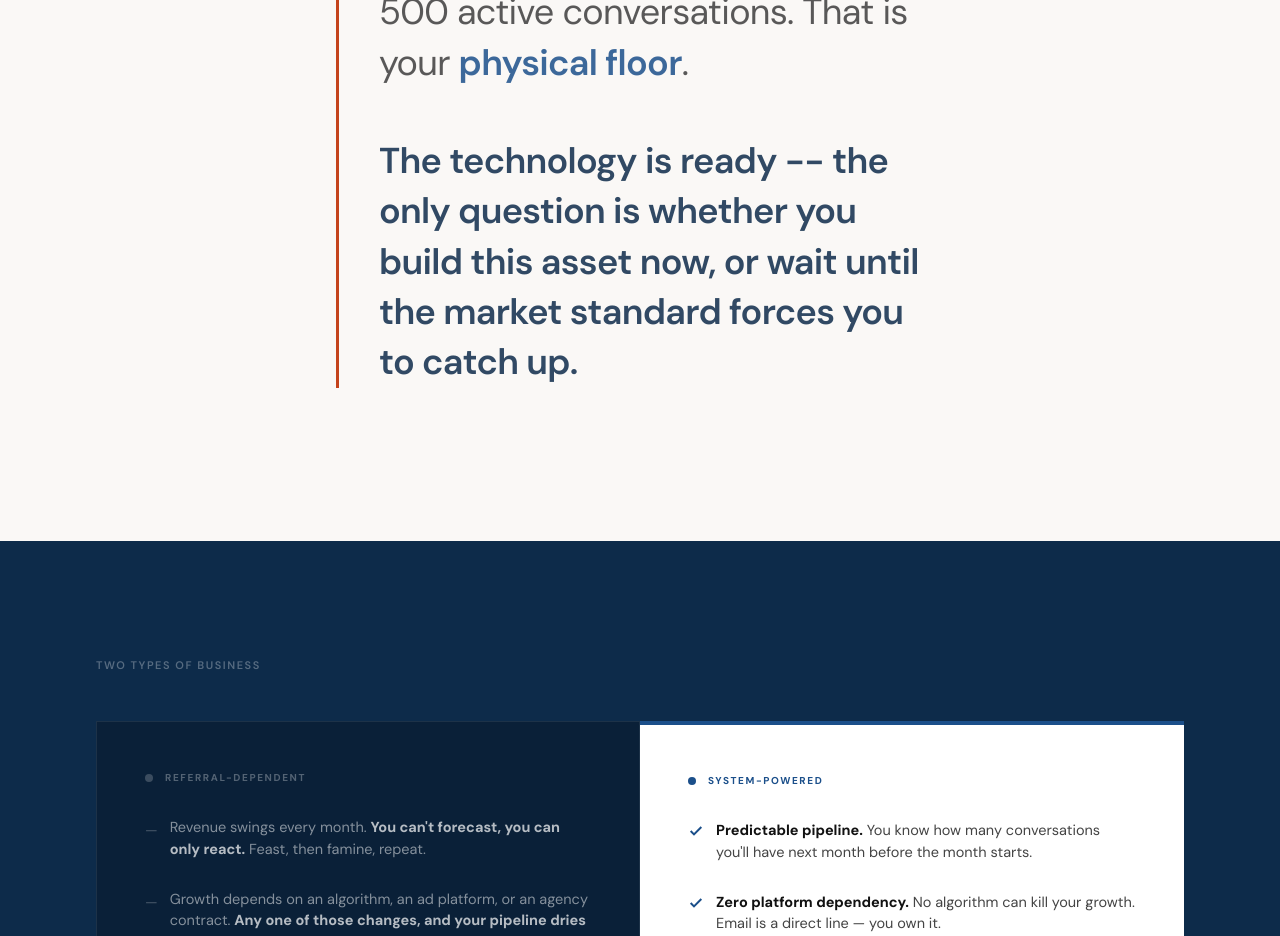
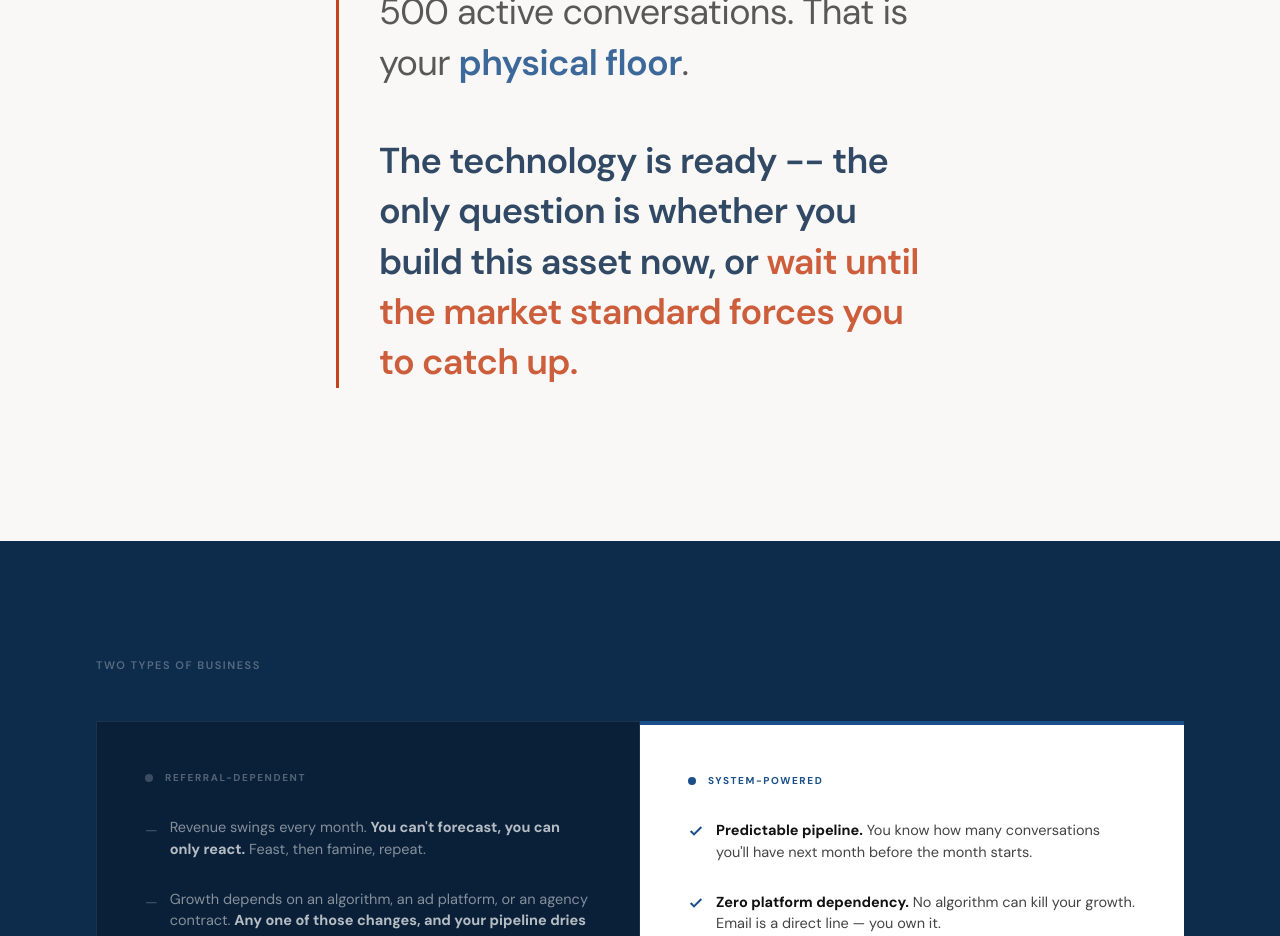
Before and after one commit to jaexochill2-code/scalesteady-engineers, a Next.js app: page / in a window 1280 px wide. Shown: the part 1420-2356 px from the top of the page. Built offline with nearby package versions, Linux system fonts and the light colour scheme.

Commit message:
style: highlight market standard urgency phrase in terracotta

```diff
--- a/src/app/page.tsx
+++ b/src/app/page.tsx
@@ -257,7 +257,7 @@ export default function Home() {
                 letterSpacing: "-0.02em",
               }}
             >
-              The technology is ready -- the only question is whether you build this asset now, or wait until the market standard forces you to catch up.
+              The technology is ready -- the only question is whether you build this asset now, or <strong style={{ color: "#C4431B", fontWeight: 600 }}>wait until the market standard forces you to catch up.</strong>
             </p>
 
           </div>
```
